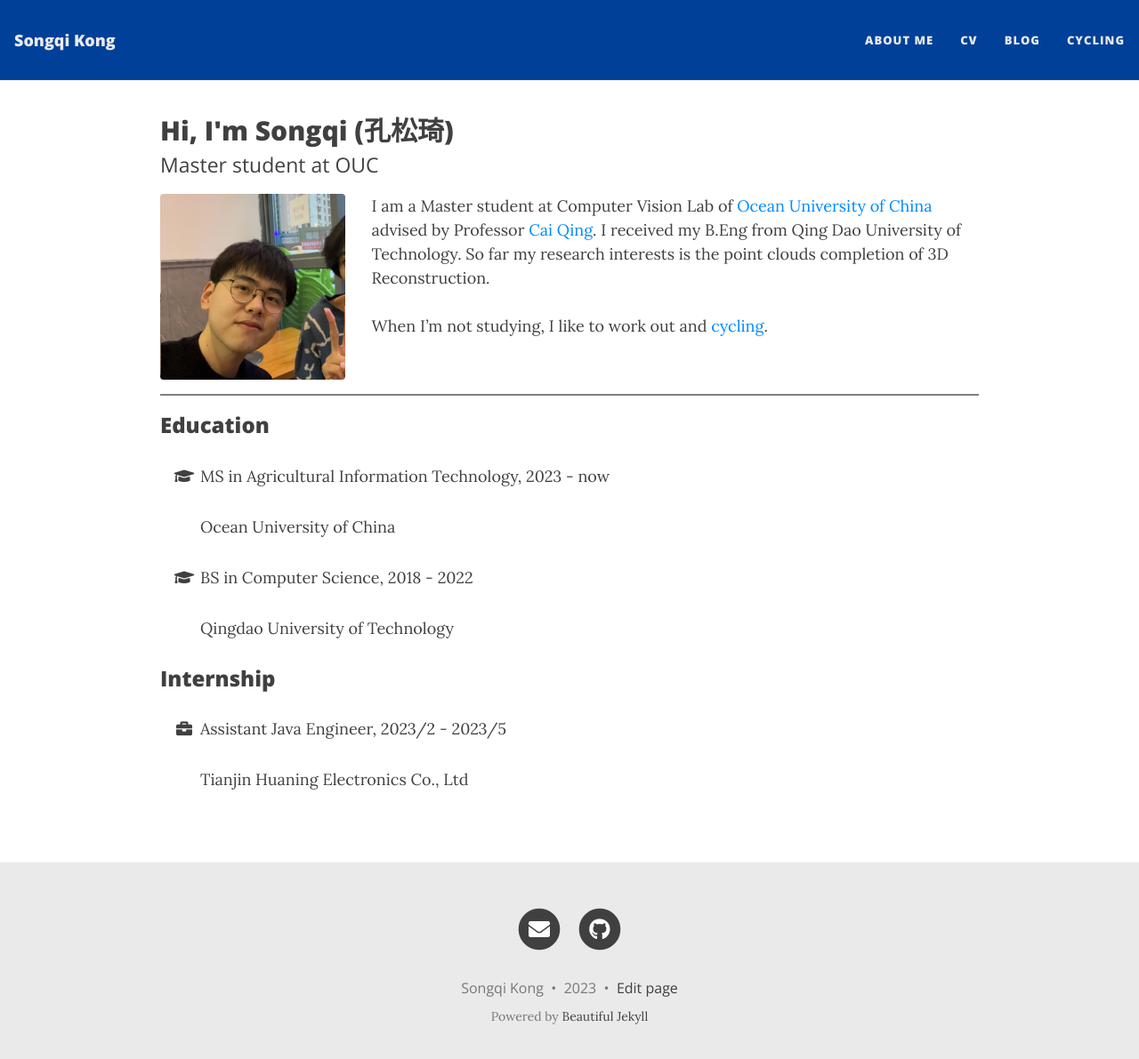
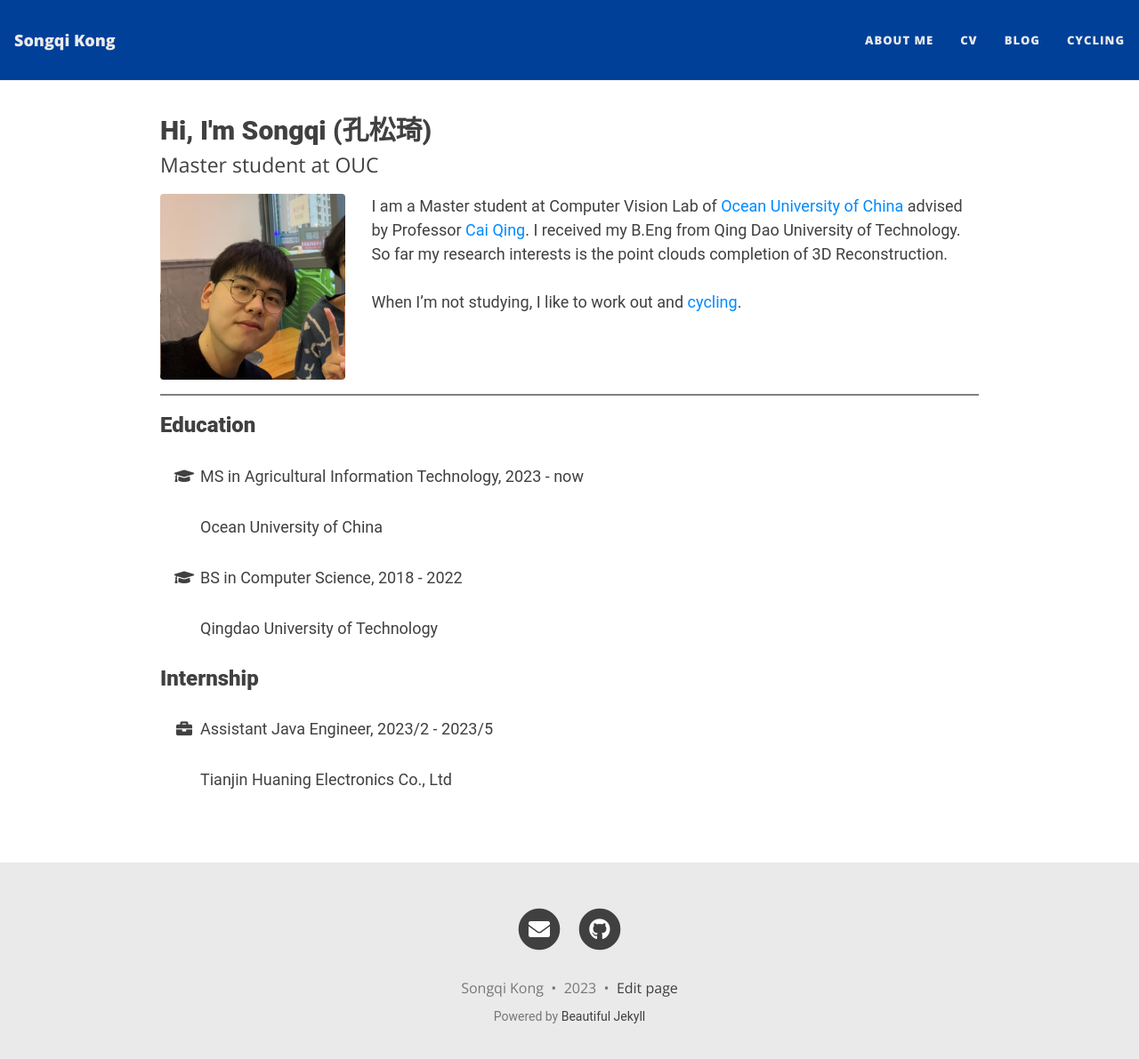
Before and after one commit to songqikong/songqikong.github.io, a Jekyll site: the page built from index.html, in a window 1280 px wide and 1204 px high. Shown: the top 1191 px of the window at 89% size. Built offline with Jekyll 4.4.1, drawn with Linux system fonts in a browser that asks for light colours; nearby versions of some CDN libraries; the list of posts is cut into pages by our own code.

Commit message:
chinese font change

```diff
--- a/assets/css/beautifuljekyll.css
+++ b/assets/css/beautifuljekyll.css
@@ -11,7 +11,8 @@ html {
 }
 
 body {
-  font-family: 'Lora', 'Times New Roman', serif;
+  /* font-family: 'Lora', 'Times New Roman', serif; */
+  font-family: 'Noto Sans SC', 'Roboto', sans-serif;
   font-size: 1.125rem;
   color: {{ site.text-col | default: "#404040" }};
   position: relative;
@@ -27,7 +28,8 @@ p {
   margin: 1.875rem 0;
 }
 h1,h2,h3,h4,h5,h6 {
-  font-family: 'Open Sans', 'Helvetica Neue', Helvetica, Arial, sans-serif;
+  /* font-family: 'Open Sans', 'Helvetica Neue', Helvetica, Arial, sans-serif; */
+  font-family: 'Noto Sans SC', 'Roboto', 'Open Sans', 'Helvetica Neue', Helvetica, Arial, sans-serif;
   font-weight: 800;
   line-height: 1.1;
 }
```
Also changed, not shown: _layouts/base.html (+8 -0 lines).
